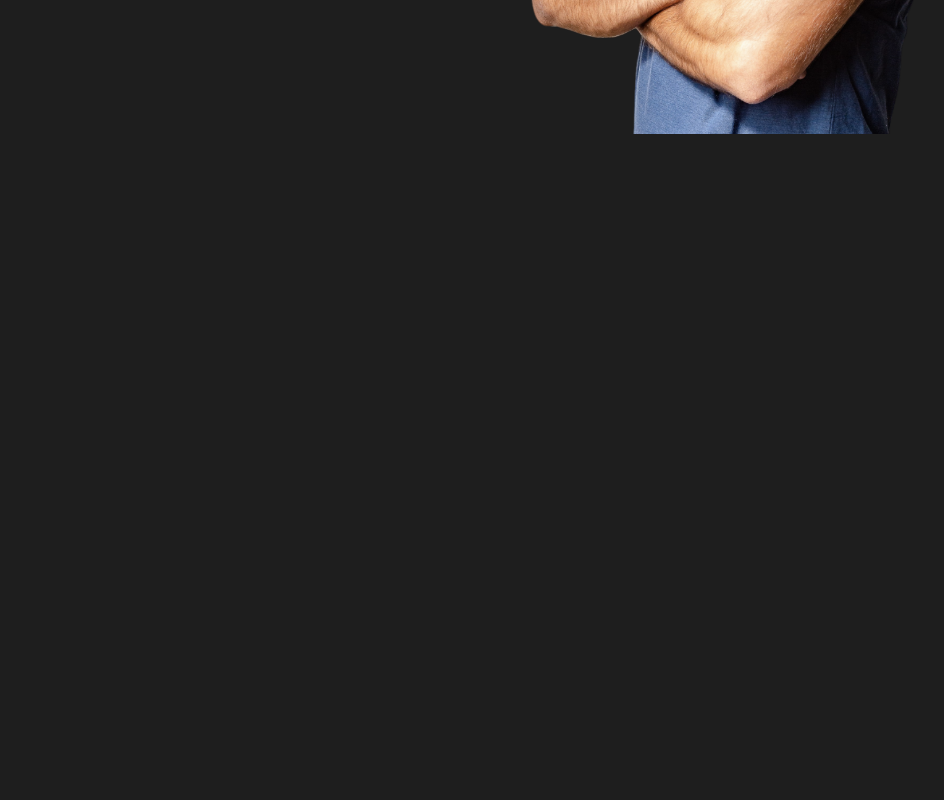
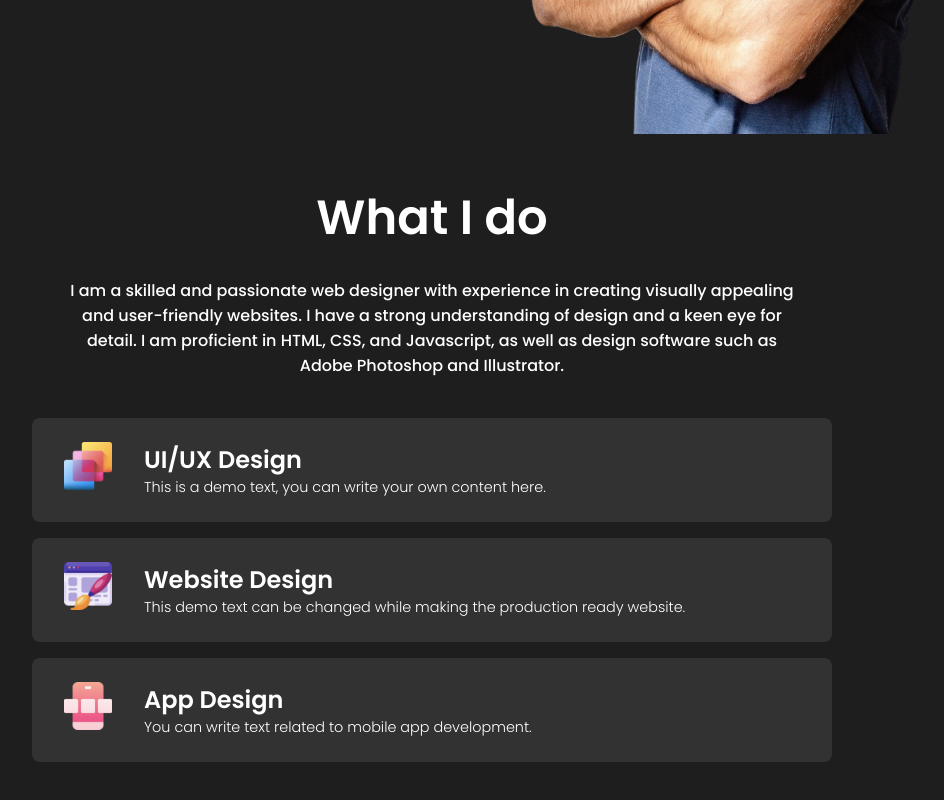
Before and after one commit to muskanmandil/Portfolio-Website, a React (Create React App) app: page / in a window 1280 px wide. Shown: the part 666-1466 px from the top of the page, without its empty margins (208-1152 px from the left). Before the commit the page ends 800 px from the top, so only its background shows below. Built offline with nearby package versions, Linux system fonts and the light colour scheme.

Commit message:
skills section created

```diff
--- a/src/App.js
+++ b/src/App.js
@@ -1,5 +1,6 @@
 import Navbar from "./components/NavBar/navbar";
 import Intro from "./components/Intro/intro";
+import Skills from "./components/Skills/skills";
 
 
 function App() {
@@ -7,6 +8,7 @@
     <div className="App">
       <Navbar />
       <Intro />
+      <Skills />
     </div>
   );
 }
--- a/src/components/NavBar/navbar.css
+++ b/src/components/NavBar/navbar.css
@@ -1,4 +1,5 @@
 .navbar {
+    background: rgb(30, 30, 30);
     height: 5rem;
     width: 100vw;
     max-width: 75rem;
--- /dev/null
+++ b/src/components/Skills/skills.css
@@ -0,0 +1,74 @@
+#skills{
+
+    overflow: hidden;
+    width: 100vw;
+    max-width: 65rem;
+    display: flex;
+    flex-direction: column;
+    align-items: center;
+    justify-content: center;
+    text-align: center;
+    margin: 0 auto;
+}
+
+.skillTitle{
+    font-size: 3rem;
+    font-weight: 600;
+    padding-top: 3rem;
+    margin-bottom: 1.5rem;
+}
+
+.skillDesc{
+    font-weight: 400;
+    font-size: 1rem;
+    max-width: 50rem;
+    padding: 0 2rem;
+}
+
+.skillBars {
+    margin: 1.5rem;
+    width: 100vw;
+    max-width: 80%;
+    text-align: left;
+}
+
+.skillBar{
+    display: flex;
+    margin: 1rem;
+    padding: 1.5rem 2rem;
+    border-radius: 0.5rem;
+    background: rgb(50, 50, 50);
+}
+
+.skillBarImg {
+    object-fit: cover;
+    height: 3rem;
+    width: 3rem;
+    margin-right: 2rem;
+}
+
+.skillBarText>p{
+    font-size: 0.9rem;
+    font-weight: 300;
+}
+
+@media screen and (max-width: 720px) {
+    .skillBar>p{
+        font-size: 2vw;;
+    }
+
+}
+
+@media screen and (max-width: 480px) {
+    .skillBar>p{
+        font-size: 3vw;;
+    }
+    .skillBarImg {
+        height: 2.25rem;
+        width: 2.25rem;
+    }
+    .skillBarText>h2{
+        font-size: 5vw;
+    }
+
+}
--- /dev/null
+++ b/src/components/Skills/skills.jsx
@@ -0,0 +1,46 @@
+import React from "react";
+import "./skills.css";
+
+import UIDesign from "../../assets/ui-design.png";
+import WebDesign from "../../assets/website-design.png";
+import AppDesign from "../../assets/app-design.png";
+
+const Skills = () => {
+  return (
+    <section id="skills">
+      <span className="skillTitle">What I do</span>
+      <span className="skillDesc">
+        I am a skilled and passionate web designer with experience in creating
+        visually appealing and user-friendly websites. I have a strong
+        understanding of design and a keen eye for detail. I am proficient in
+        HTML, CSS, and Javascript, as well as design software such as Adobe
+        Photoshop and Illustrator.
+      </span>
+      <div className="skillBars">
+        <div className="skillBar">
+          <img src={UIDesign} alt="UIDesign" className="skillBarImg" />
+          <div className="skillBarText">
+            <h2>UI/UX Design</h2>
+            <p>This is a demo text, you can write your own content here.</p>
+          </div>
+        </div>
+        <div className="skillBar">
+          <img src={WebDesign} alt="WebDesign" className="skillBarImg" />
+          <div className="skillBarText">
+            <h2>Website Design</h2>
+            <p>This demo text can be changed while making the production ready website.</p>
+          </div>
+        </div>
+        <div className="skillBar">
+          <img src={AppDesign} alt="AppDesign" className="skillBarImg" />
+          <div className="skillBarText">
+            <h2>App Design</h2>
+            <p>You can write text related to mobile app development.</p>
+          </div>
+        </div>
+      </div>
+    </section>
+  );
+};
+
+export default Skills;
```
